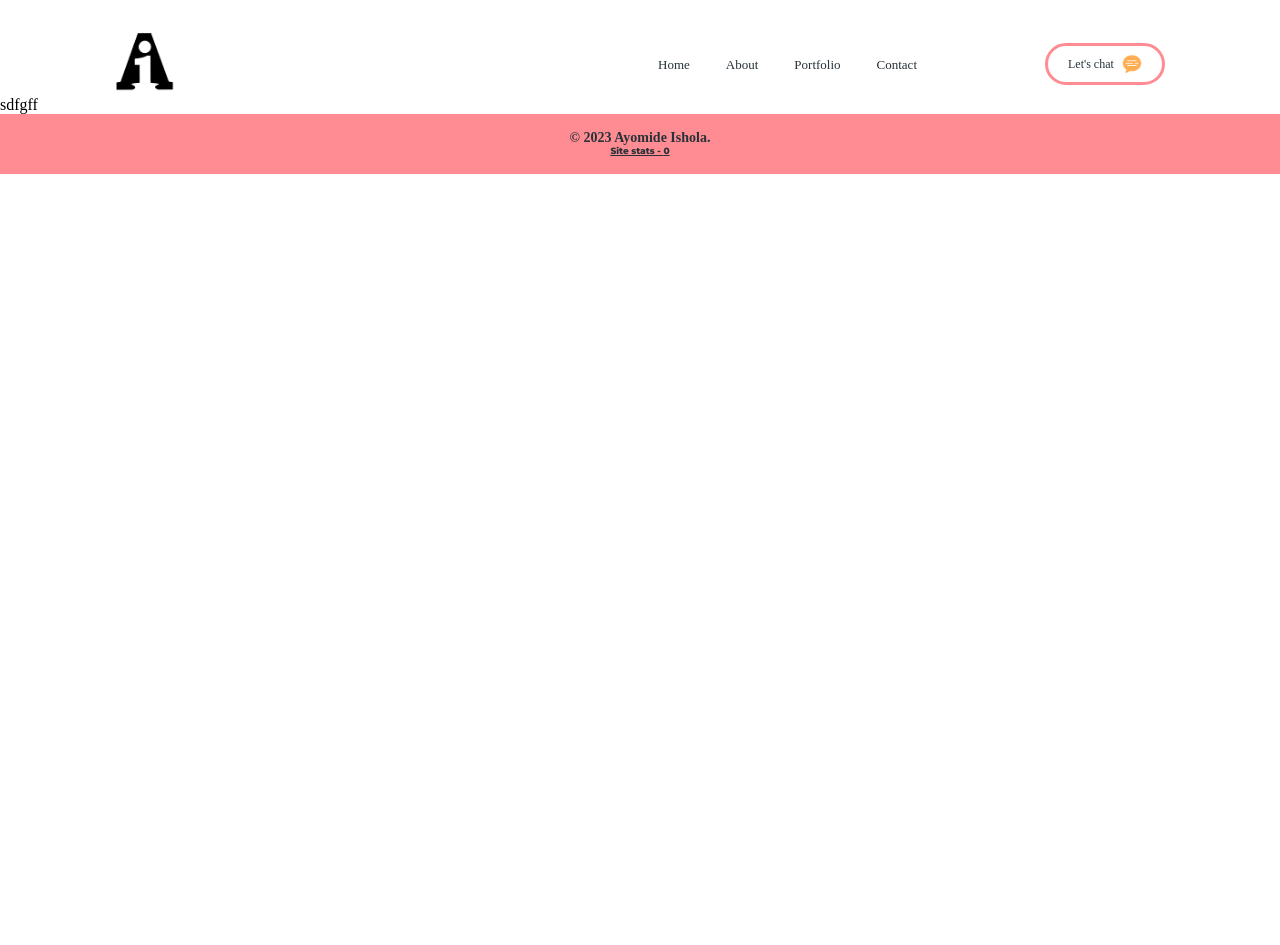
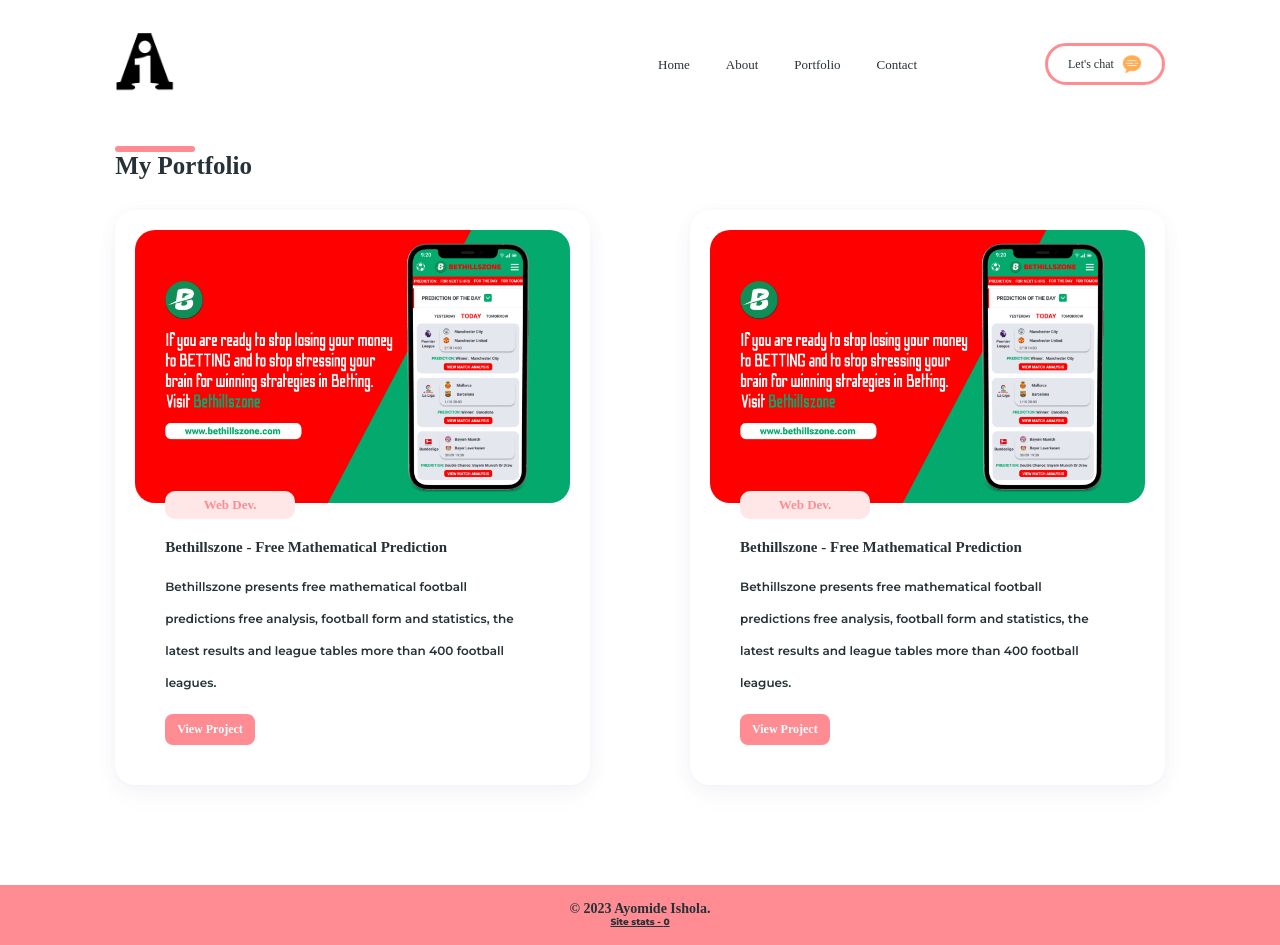
Before and after one commit to Ay4codes/portfolio-v1, a Next.js app: page /portfolio in a window 1280 px wide. Before the commit the page ends 800 px from the top, so only its background shows below. Built offline with nearby package versions, Linux system fonts and the light colour scheme; no server answers; a web font is replaced by a local one.

Commit message:
Portfolio

```diff
--- a/components/Global-components/Navbar.js
+++ b/components/Global-components/Navbar.js
@@ -40,7 +40,7 @@ export default function NavBar() {
                     <Link href={'/about'}>
                         <button>About</button>
                     </Link> <br />
-                    <Link href={''}>
+                    <Link href={'/portfolio'}>
                         <button>Portfolio</button>
                     </Link> <br />
                     <Link href={'/contact'}>
--- a/components/Portfolio-components/Portfolio.js
+++ b/components/Portfolio-components/Portfolio.js
@@ -1,8 +1,16 @@
+import Link from "next/link"
+import SectionTitle from "../Global-components/SectionTitle"
+import Project from "../Global-components/Portfolio-item"
 
 export default function Portfolio() {
     return (
-        <div>
-            sdfgff
+        <div className="portfolio-head-wrapper">
+            <SectionTitle title={'My Portfolio'} />
+            <div className="portfolio-head-inner-wrapper">
+                <Project img={'/bethillszone.png'} category={'Web Dev.'} txt={'Bethillszone presents free mathematical football predictions free analysis, football form and statistics, the latest results and league tables more than 400 football leagues.'} project_name={'Bethillszone - Free Mathematical Prediction'} url={'https://bethillszone.com/'} />
+                <Project img={'/bethillszone.png'} category={'Web Dev.'} txt={'Bethillszone presents free mathematical football predictions free analysis, football form and statistics, the latest results and league tables more than 400 football leagues.'} project_name={'Bethillszone - Free Mathematical Prediction'} url={'https://bethillszone.com/'} />
+
+            </div>
         </div>
     )
 }
--- a/pages/_app.js
+++ b/pages/_app.js
@@ -4,6 +4,7 @@ import '../styles/home.css'
 import '../styles/footer.css'
 import '../styles/about.css'
 import '../styles/contact.css'
+import '../styles/portfolio.css'
 
 
 import { useState, useEffect } from 'react'
--- a/styles/nav.css
+++ b/styles/nav.css
@@ -1,4 +1,4 @@
-.nav-bar-main, .contact-1st-section-wrapper, .about-2nd-section-wrapper, .home-head-wrapper, .home-second-section-wrapper, .home-3rd-section-wrapper, .home-4th-section-wrapper, .home-5th-section-wrapper, .about-head-wrapper {
+.nav-bar-main, .contact-1st-section-wrapper, .portfolio-head-wrapper, .about-2nd-section-wrapper, .home-head-wrapper, .home-second-section-wrapper, .home-3rd-section-wrapper, .home-4th-section-wrapper, .home-5th-section-wrapper, .about-head-wrapper {
     padding-inline: 9%;
 }
 .logo-wrapper img {
@@ -71,13 +71,13 @@
 
 
 @media (min-width: 1440px) {
-    .nav-bar-main, .contact-1st-section-wrapper, .about-2nd-section-wrapper, .home-head-wrapper, .home-second-section-wrapper, .home-3rd-section-wrapper, .home-4th-section-wrapper, .home-5th-section-wrapper, .about-head-wrapper {
+    .nav-bar-main, .portfolio-head-wrapper, .contact-1st-section-wrapper, .about-2nd-section-wrapper, .home-head-wrapper, .home-second-section-wrapper, .home-3rd-section-wrapper, .home-4th-section-wrapper, .home-5th-section-wrapper, .about-head-wrapper {
         padding-inline: 8%;
     }
 }
 
 @media (min-width: 1800px) {
-    .nav-bar-main, .contact-1st-section-wrapper, .about-2nd-section-wrapper, .home-head-wrapper, .home-second-section-wrapper, .home-3rd-section-wrapper, .home-4th-section-wrapper, .home-5th-section-wrapper, .about-head-wrapper {
+    .nav-bar-main, .portfolio-head-wrapper, .contact-1st-section-wrapper, .about-2nd-section-wrapper, .home-head-wrapper, .home-second-section-wrapper, .home-3rd-section-wrapper, .home-4th-section-wrapper, .home-5th-section-wrapper, .about-head-wrapper {
         padding-inline: 13%;
     }
 }
--- /dev/null
+++ b/styles/portfolio.css
@@ -0,0 +1,13 @@
+.portfolio-head-wrapper {
+    padding-top: 50px;
+}
+.portfolio-head-inner-wrapper {
+    margin-top: 30px;
+    display: grid;
+    grid-template-columns: 1fr 1fr;
+    margin-bottom: 100px;
+    column-gap: 100px;
+}
+.project-wrapper {
+    max-height: none;
+}
```
